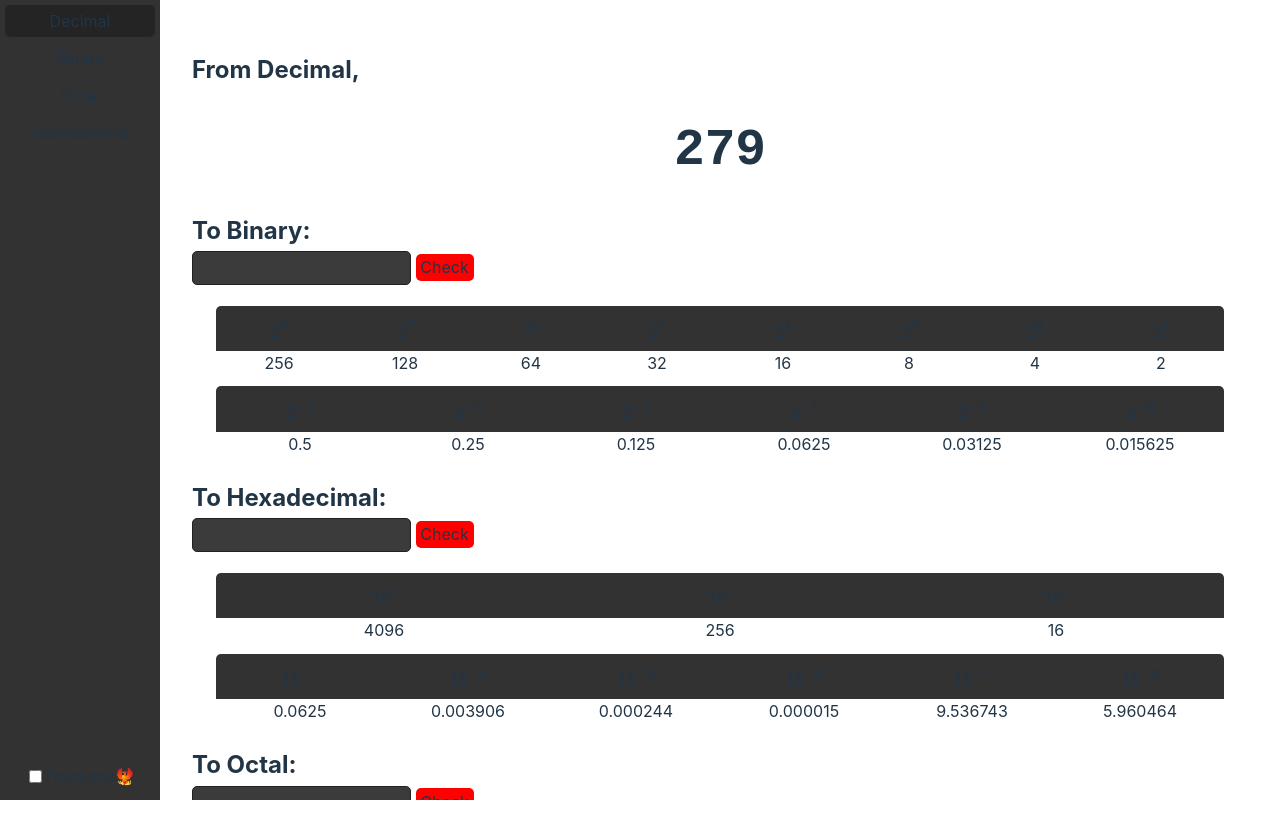
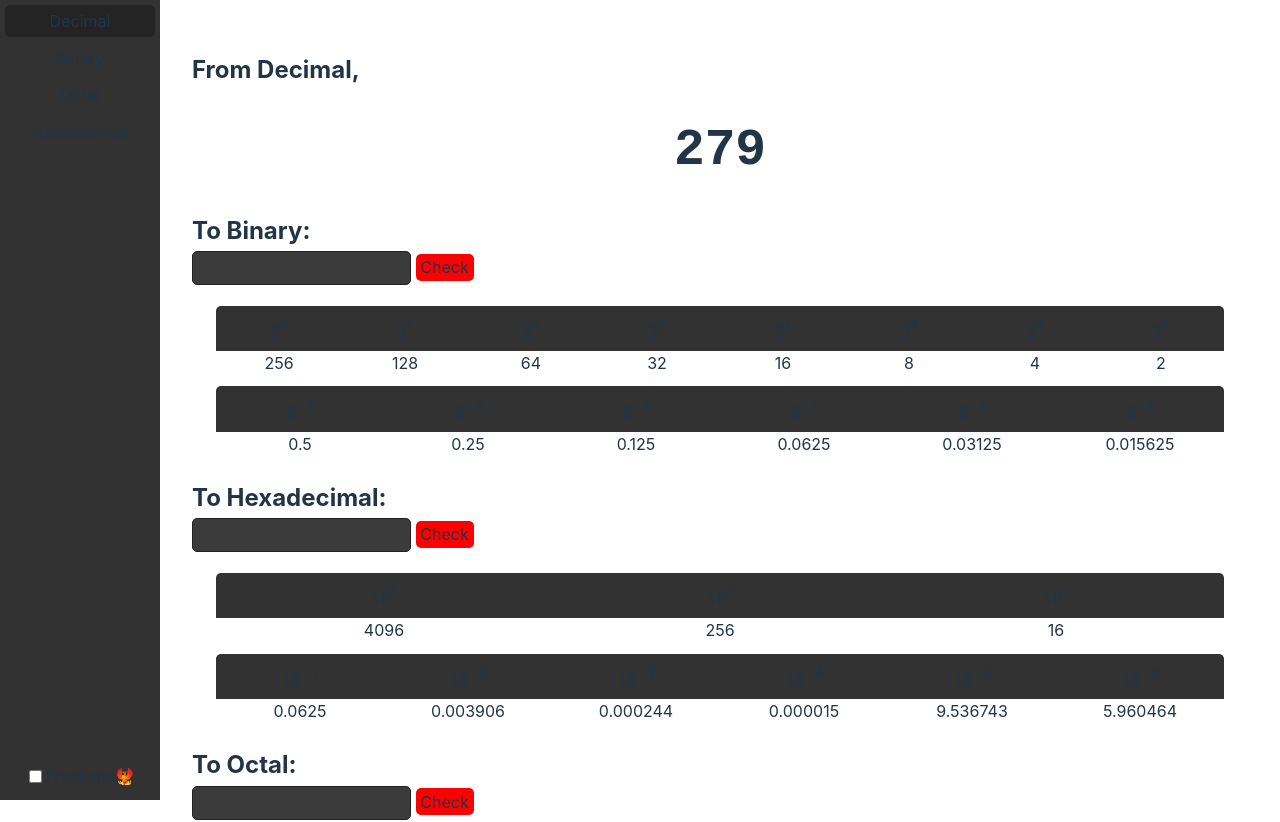
Before and after one commit to Deadbush225/Number-Systems-Quiz, a Svelte app: page / in a window 1280 px wide. Shown: the top 822 px of the page. Before the commit the page ends 800 px from the top, so only its background shows below. Built offline with nearby package versions, Linux system fonts and the light colour scheme.

Commit message:
(sytling) Regenerate button bottom margin

```diff
--- a/src/app.css
+++ b/src/app.css
@@ -18,8 +18,8 @@ body,
 #app,
 main {
     width: 100vw !important;
-    height: 100vh !important;
-    overflow-x: hidden;
+    /* height: 100vh !important; */
+    /* overflow-x: hidden; */
     /* height: max(100vh, 100%) !important; */
     /* height: fit-content !important; */
 }
```
